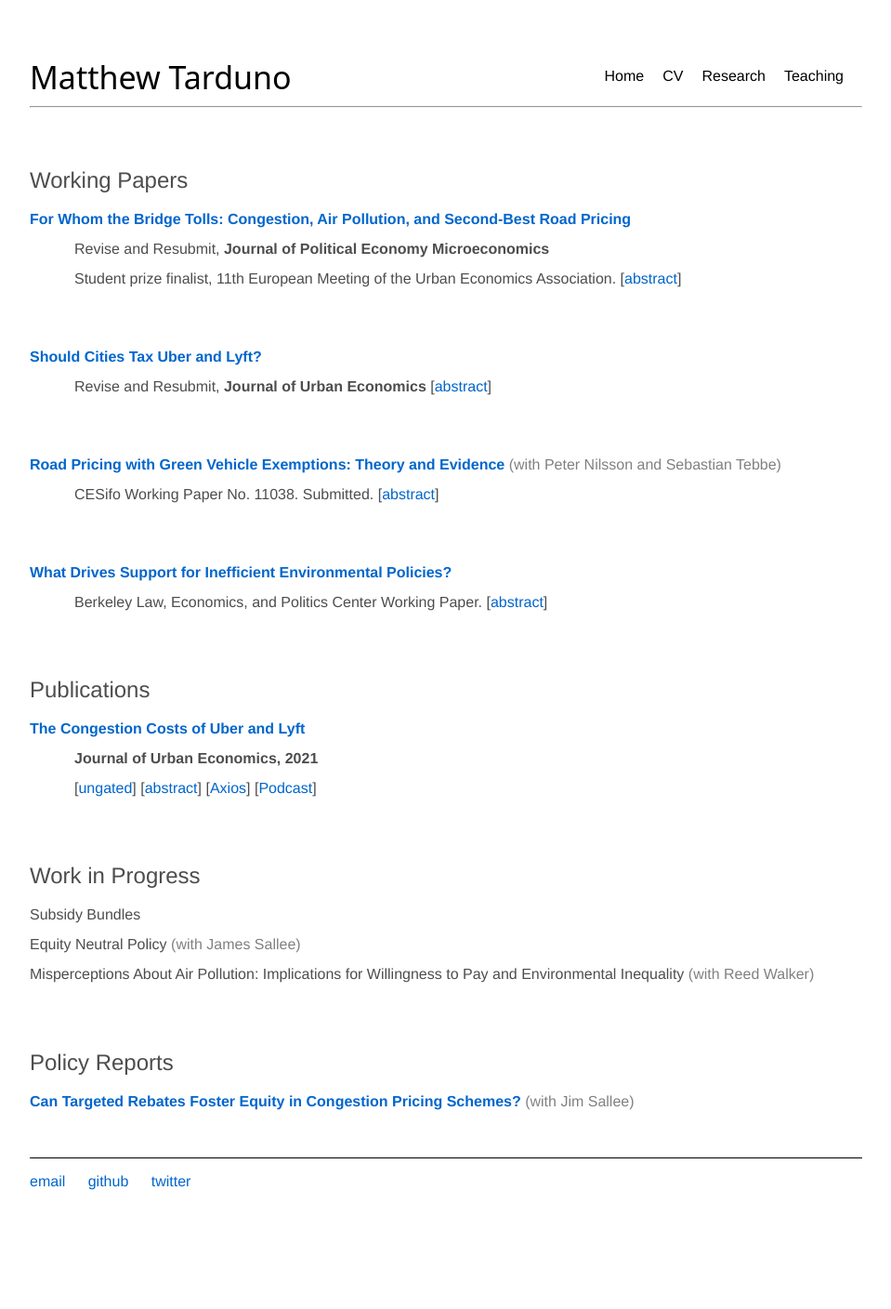
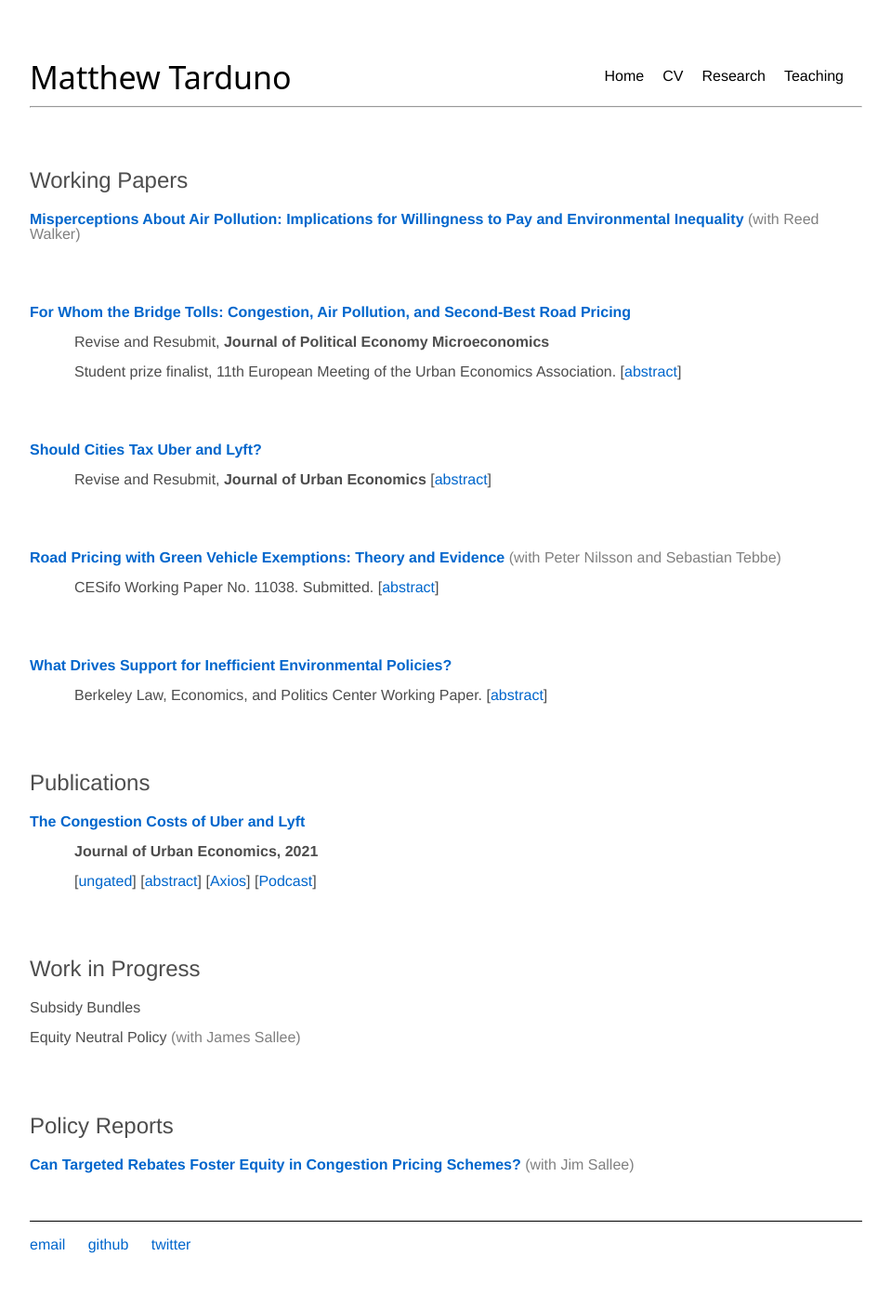
Before and after one commit to Matt-Tarduno/Matt-Tarduno.github.io, a Jekyll site: the page built from research/index.html, in a window 1280 px wide. Shown: the whole page at 93% size, without its empty margins (160-1119 px from the left). Built offline with Jekyll 4.4.1, drawn with Linux system fonts in a browser that asks for light colours; before the commit the page ends 1340 px from its top, so only the background shows below that; some of the changed lines change nothing that is shown.

Commit message:
Update index.html

```diff
--- a/research/index.html
+++ b/research/index.html
@@ -57,6 +57,21 @@ sitemap:
 <div class="blurb">
         <br><br>
     <h1>Working Papers</h1>
+
+    <p class="paper-title">
+        <a href="https://www.dropbox.com/scl/fi/ialedsd1o0yqdy4u2g3ct/TardunoWalkerAirInfo.pdf?rlkey=o1q1m3unwzm83db2lz539mcf5&e=2&dl=0" target="_blank"> Misperceptions About Air Pollution: Implications for Willingness to Pay and Environmental Inequality</a><span style="color: #808080"> (with Reed Walker) </span></p>
+    </p>
+    <p id="abstract1" class="abstract">
+        This paper explores whether misperceptions about air pollution contribute to environmental inequality in the United States.
+        We use a two-part survey experiment to elicit respondents’ beliefs about local air quality and pollution’s effects on life expectancy.
+        We document how misperception differs across demographic groups and then how this misperception affects willingness to pay (WTP) for cleaner air.
+        Since misperception or beliefs may be correlated with other unobservable determinants of WTP, we randomly show selected participants customized information about their actual air pollution.
+        This allows us to trace out how experimentally induced changes in beliefs affect WTP for air quality. Our results suggest significant misperceptions about air pollution in the US.
+        Respondents, on average, overestimate both their air pollution exposure and its impact on life expectancy.
+        Beliefs about relative air pollution are not systematically biased but are noisy.
+        Despite some differences in misperceptions between Black and White respondents, counterfactual exercises do not suggest that rectifying these misperceptions would meaningfully close the observed gap in WTP and/or pollution exposure.
+    </p>
+    <br><br>
 
     <p class="paper-title">
         <a href="https://matt-tarduno.github.io/jmp/" target="_blank">For Whom the Bridge Tolls: Congestion, Air Pollution, and Second-Best Road Pricing</a>
@@ -145,7 +160,6 @@ experiment highlight the importance of communicating to voters the efficacy of p
 
     <p class="paper-title">Subsidy Bundles<span style="color: #808080"> </span></p>
     <p class="paper-title">Equity Neutral Policy<span style="color: #808080"> (with James Sallee)</span></p>
-    <p class="paper-title">Misperceptions About Air Pollution: Implications for Willingness to Pay and Environmental Inequality<span style="color: #808080"> (with Reed Walker)</span></p>
 </div>
     <br><br>
 
```
